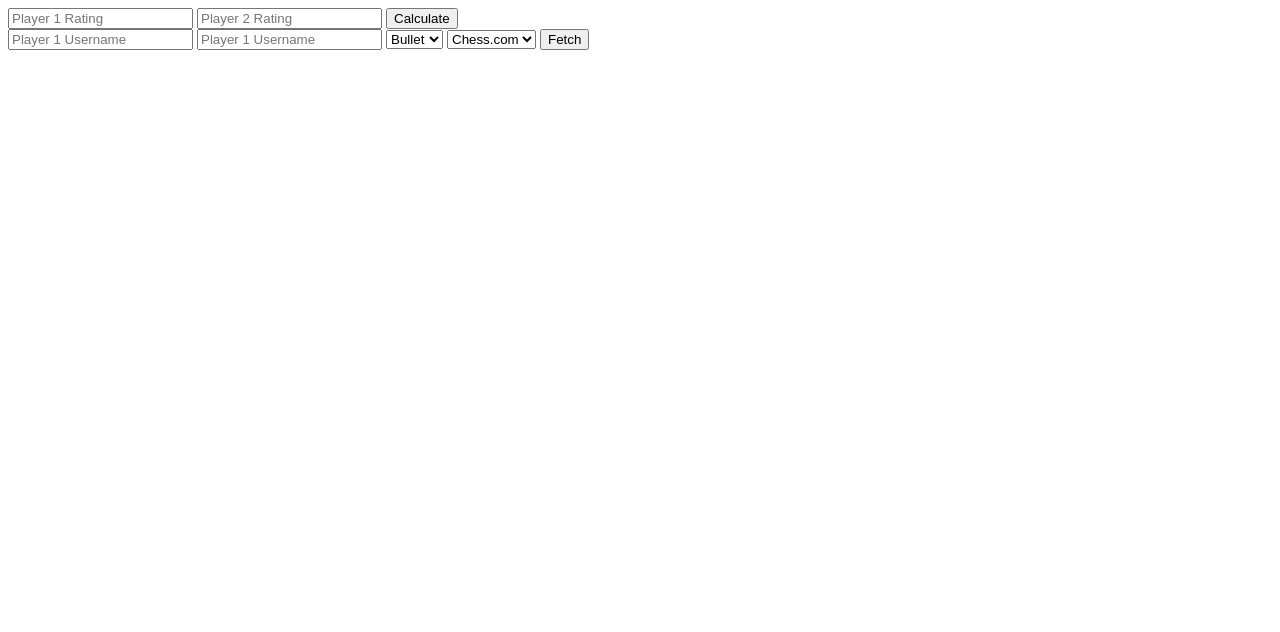
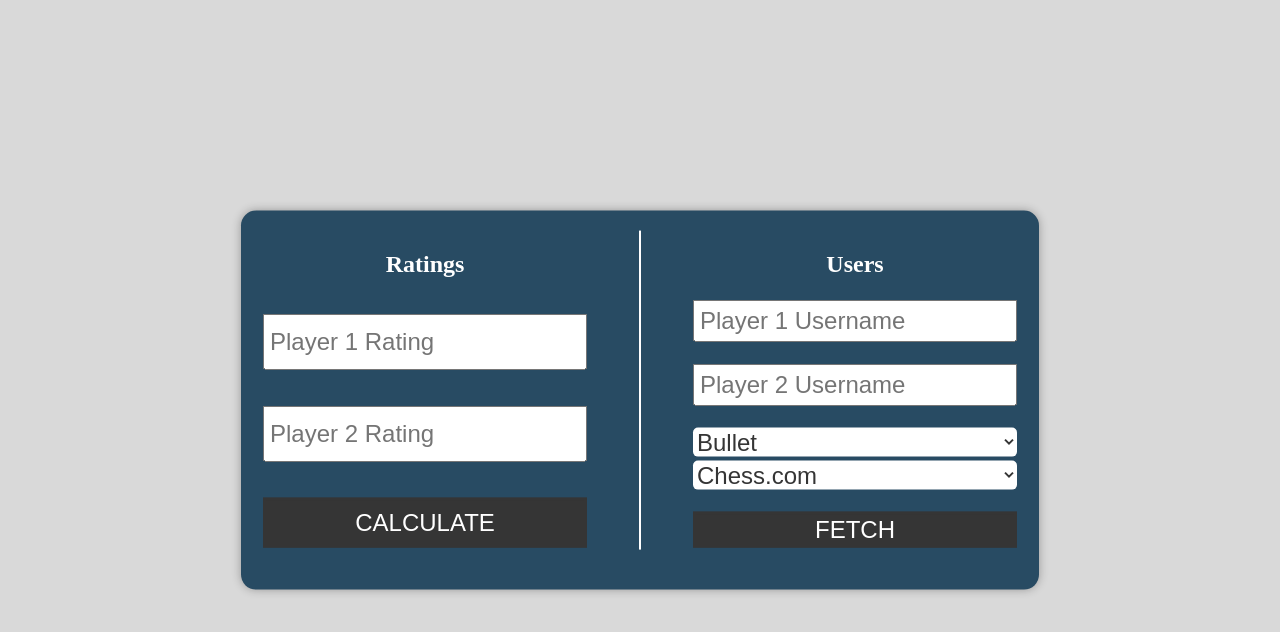
Before and after one commit to joey-bednar/chess-win-rate, a website built with Vite: page index.html in a window 1280 px wide. Built offline with nearby package versions, Linux system fonts and the light colour scheme.

Commit message:
add UI improvements

```diff
--- a/chess.js
+++ b/chess.js
@@ -1,6 +1,3 @@
-const DEFAULT_RATING = 1500
-let r1 = [DEFAULT_RATING,DEFAULT_RATING,DEFAULT_RATING,DEFAULT_RATING]
-
 async function chesscom(username) {
     // chess_bullet,chess_blitz,chess_rapid,chess_daily
     try {
@@ -40,31 +37,40 @@ function winRate(r1,r2) {
     return p
 }
 
-export async function fetchStats() {
-    const username = document.getElementById("name1").value
-    const site = document.getElementById("site").value
-    const time = document.getElementById("time").value
-    const out = document.querySelector("#r1")
-
-    let obj
-    if (site === "chesscom") {
-        obj = chesscom(username)
-    } else if (site === "lichess") {
-        obj = lichess(username)
-    } else {
-        console.log("Other")
+async function fetchUser(username,site) {
+    if (username === "") {
+        return
     }
 
-    obj.then(function(array) {
-        out.value = array[time]
-        console.log(array)
-    })
+    if (site === "chesscom") {
+        return chesscom(username)
+    } else if (site === "lichess") {
+        return lichess(username)
+    } else {
+        console.log("Invalid website.")
+    }
+}
+
+export async function fetchStats() {
+    const site = document.querySelector("#site").value
+    const time = document.querySelector("#time").value
+
+    for (let i=1;i<=2;i++) {
+        const username = document.querySelector("#name"+i).value
+        const out = document.querySelector("#r"+i)
+        try {
+            let obj = await fetchUser(username,site)
+            out.value = obj[time]
+        } catch {
+
+        }
+    }
 }
 
 export function calculate() {
-    const r1 = document.getElementById("r1").value
-    const r2 = document.getElementById("r2").value
-    const out = document.getElementById("winrate")
+    const r1 = document.querySelector("#r1").value
+    const r2 = document.querySelector("#r2").value
+    const out = document.querySelector("#winrate")
     const wr = winRate(r1,r2)
     out.innerHTML = wr
 }
--- a/index.html
+++ b/index.html
@@ -2,12 +2,101 @@
 <html lang="en">
   <head>
     <meta charset="UTF-8" />
-    <link rel="icon" type="image/svg+xml" href="/vite.svg" />
     <meta name="viewport" content="width=device-width, initial-scale=1.0" />
     <title>Vite App</title>
+    <style>
+        body {
+            color: white;
+            background: #d9d9d9;
+        }
+        .main {
+            position: absolute;
+            top: 50%;
+            left: 50%;
+            transform: translate(-50%, -50%);
+            min-width: 400px;
+
+            padding: 20px;
+            border-radius: 15px;
+            background: #284b63;
+            box-shadow: 0 0 10px rgba(0, 0, 0, 0.3);
+
+            display: grid;
+            grid-template-columns: repeat(2,1fr);
+            grid-gap: 20px;
+        }
+        .form {
+            text-align: center;
+        }
+        .ratings {
+            grid-column: 1/2;
+            grid-row: 1;
+            display: grid;
+            grid-template-columns: repeat(1,1fr);
+            padding-right: 50px;
+            border-right: 2px solid white;
+        }
+        .users {
+            grid-column: 2/3;
+            grid-row: 1;
+            display: grid;
+            grid-template-columns: repeat(1,1fr);
+            padding-left: 30px;
+        }
+        .winrate {
+            grid-column: 1/3;
+            grid-row: 2;
+            text-align: center;
+        }
+        select {
+            background: white;
+            color: #353535;
+            border-radius: 5px;
+            border: 0;
+            font-size: 1.5em;
+            margin: 2px;
+        }
+        button {
+            background: #353535;
+            color: white;
+            border: 3px solid #353535;
+            margin: 2px;
+            font-size: 1.5em;
+        }
+        input.text {
+            font-size: 1.5em;
+            padding: 5px;
+            margin: 2px;
+        }
+    </style>
   </head>
   <body>
-    <div id="app"></div>
+    <div class="main">
+    <div class="form ratings">
+        <h2>Ratings</h2>
+        <input placeholder="Player 1 Rating" class="text rating" id="r1" /><br/>
+        <input placeholder="Player 2 Rating" class="text rating" id="r2" /><br/>
+        <button id="calc">CALCULATE</button>
+    </div>
+    <div class="form users">
+        <h2>Users</h2>
+        <input placeholder="Player 1 Username" class="text username" id="name1" /><br/>
+        <input placeholder="Player 2 Username" class="text username" id="name2" /><br/>
+        <select id="time">
+            <option value="0">Bullet</option>
+            <option value="1">Blitz</option>
+            <option value="2">Rapid</option>
+            <option value="3">Daily</option>
+        </select>
+        <select id="site">
+            <option value="chesscom">Chess.com</option>
+            <option value="lichess">Lichess</option>
+        </select><br/>
+        <button id="fetch">FETCH</button>
+    </div>
+    <div class="winrate" id="winrate">
+    </div>
+    </div>
     <script type="module" src="/main.js"></script>
   </body>
 </html>
--- a/main.js
+++ b/main.js
@@ -1,35 +1,22 @@
 import { calculate, fetchStats } from './chess.js'
-
-document.querySelector('#app').innerHTML = `
-    <div>
-        <input placeholder="Player 1 Rating" id="r1" />
-        <input placeholder="Player 2 Rating" id="r2" />
-        <button id="calc">Calculate</button>
-    </div>
-    <div>
-        <input placeholder="Player 1 Username" id="name1" />
-        <input placeholder="Player 1 Username" id="name2" />
-        <select id="time">
-            <option value="0">Bullet</option>
-            <option value="1">Blitz</option>
-            <option value="2">Rapid</option>
-            <option value="3">Daily</option>
-        </select>
-        <select id="site">
-            <option value="chesscom">Chess.com</option>
-            <option value="lichess">Lichess</option>
-        </select>
-        <button id="fetch">Fetch</button>
-    </div>
-    <div id="winrate">
-    </div>
-`
 
 const calcButton = document.querySelector("#calc");
 calcButton.addEventListener("click", (event) => {
     calculate()
 });
+
 const fetchButton = document.querySelector("#fetch");
 fetchButton.addEventListener("click", (event2) => {
     fetchStats()
 });
+
+document.addEventListener("keypress", function(event) {
+    if (event.key == "Enter") {
+        const focus = document.activeElement.className
+        if (focus == "text username") {
+            fetchStats()
+        } else if (focus == "text rating") {
+            calculate()
+        }
+    }
+});
```
